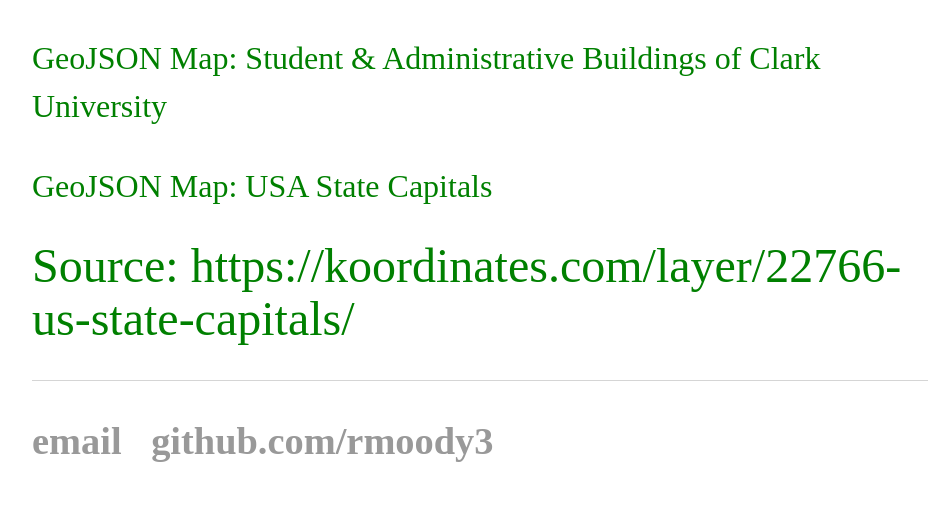
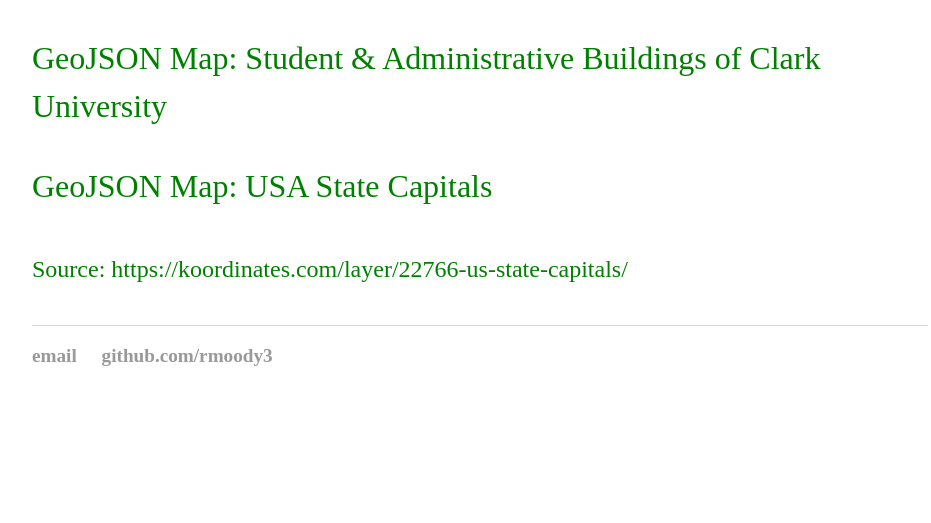
Before and after one commit to rmoody3/rmoody3.github.io, a Jekyll site: the page built from maps/index.html, in a window 1280 px wide. Shown: the part 2549-3072 px from the top of the page, without its empty margins (160-1091 px from the left). Built offline with Jekyll 4.4.1, drawn with Linux system fonts in a browser that asks for light colours; a script that is not in the unit is left out; comment, search, counter and statistics services are not loaded; after the commit the page ends 2976 px from its top, so only the background shows below that.

Commit message:
Update index.html

```diff
--- a/maps/index.html
+++ b/maps/index.html
@@ -19,5 +19,5 @@
 
 	<p><font color="green">GeoJSON Map: USA State Capitals</p>
 	<script src="https://embed.github.com/view/geojson/rmoody3/rmoody3.github.io/maps/US-state-capitals.geojson"></script>
-		<p><font size=12, color="green">Source: https://koordinates.com/layer/22766-us-state-capitals/<p>
+		<p><font size=5, color="green">Source: https://koordinates.com/layer/22766-us-state-capitals/<p>
 </div><!-- /.blurb -->
```
